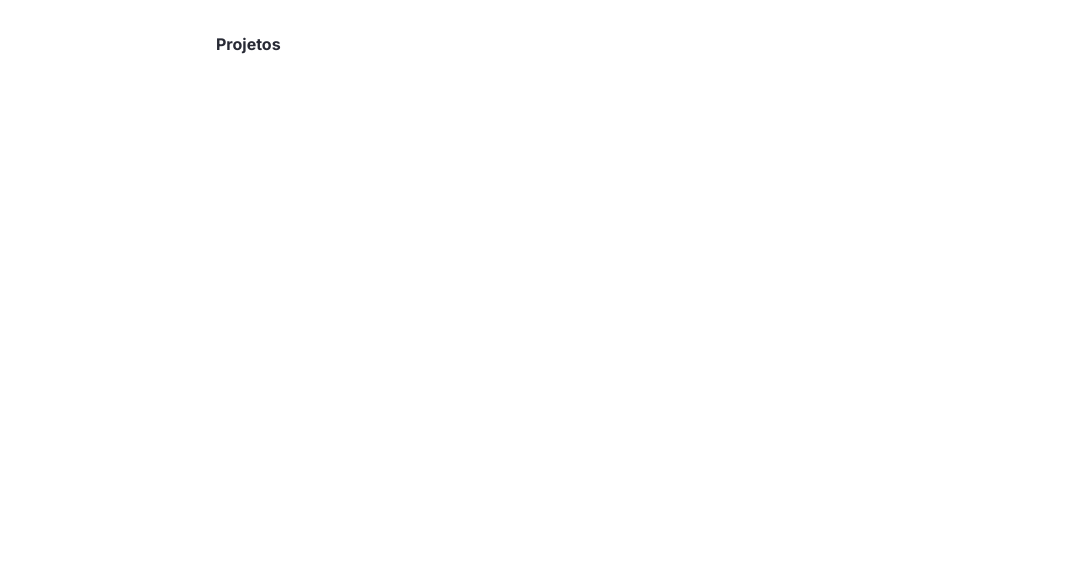
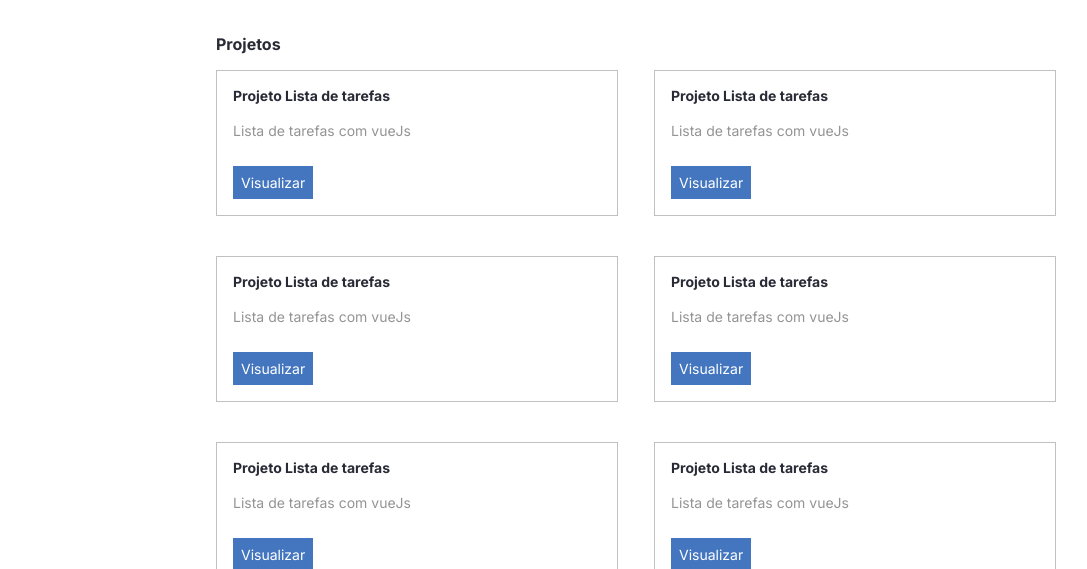
Before and after one commit to JuuhAndres/portifolio, a React (Create React App) app: page / in a window 1280 px wide. Shown: the part 383-952 px from the top of the page, without its empty margins (96-1183 px from the left). Before the commit the page ends 800 px from the top, so only its background shows below. Built offline with nearby package versions, Linux system fonts and the light colour scheme.

Commit message:
Criando a seção de projetos e os componentes de projetos

```diff
--- /dev/null
+++ b/src/components/Project/index.tsx
@@ -0,0 +1,15 @@
+import Paragrafo from '../Paragraph'
+import Titulo from '../Title'
+import { Card, LinkBotao } from './styles'
+
+const Projeto = () => {
+  return (
+    <Card>
+      <Titulo>Projeto Lista de tarefas</Titulo>
+      <Paragrafo tipo="secundario">Lista de tarefas com vueJs</Paragrafo>
+      <LinkBotao>Visualizar</LinkBotao>
+    </Card>
+  )
+}
+
+export default Projeto
--- /dev/null
+++ b/src/components/Project/styles.ts
@@ -0,0 +1,15 @@
+import styled from 'styled-components'
+
+export const Card = styled.div`
+  border: 1px solid #c1c1c1;
+  padding: 16px;
+`
+export const LinkBotao = styled.a`
+  text-decoration: none;
+  color: #fff;
+  font-size: 14px;
+  background-color: #4476bf;
+  padding: 8px;
+  display: inline-block;
+  margin-top: 24px;
+`
--- a/src/containers/Projects/index.tsx
+++ b/src/containers/Projects/index.tsx
@@ -1,7 +1,36 @@
+import Projeto from '../../components/Project'
 import Titulo from '../../components/Title'
+
+import { Lista } from './styles'
 const Projetos = () => (
   <section>
     <Titulo fontSize={16}>Projetos</Titulo>
+    <Lista>
+      <li>
+        <Projeto />
+      </li>
+      <li>
+        <Projeto />
+      </li>
+      <li>
+        <Projeto />
+      </li>
+      <li>
+        <Projeto />
+      </li>
+      <li>
+        <Projeto />
+      </li>
+      <li>
+        <Projeto />
+      </li>
+      <li>
+        <Projeto />
+      </li>
+      <li>
+        <Projeto />
+      </li>
+    </Lista>
   </section>
 )
 
--- /dev/null
+++ b/src/containers/Projects/styles.ts
@@ -0,0 +1,14 @@
+import styled from 'styled-components'
+
+export const Lista = styled.ul`
+  display: grid;
+  grid-template-columns: 1fr 1fr;
+  column-gap: 36px;
+  row-gap: 40px;
+
+  @media (max-width: 768px) {
+    grid-template-columns: 1fr;
+    column-gap: 0;
+    row-gap: 16px;
+  }
+`
--- a/src/styles.ts
+++ b/src/styles.ts
@@ -6,6 +6,7 @@
     padding: 0;
     box-sizing: border-box;
     font-family: "Inter", serif;
+    list-style: none;
 
   }
 
```
